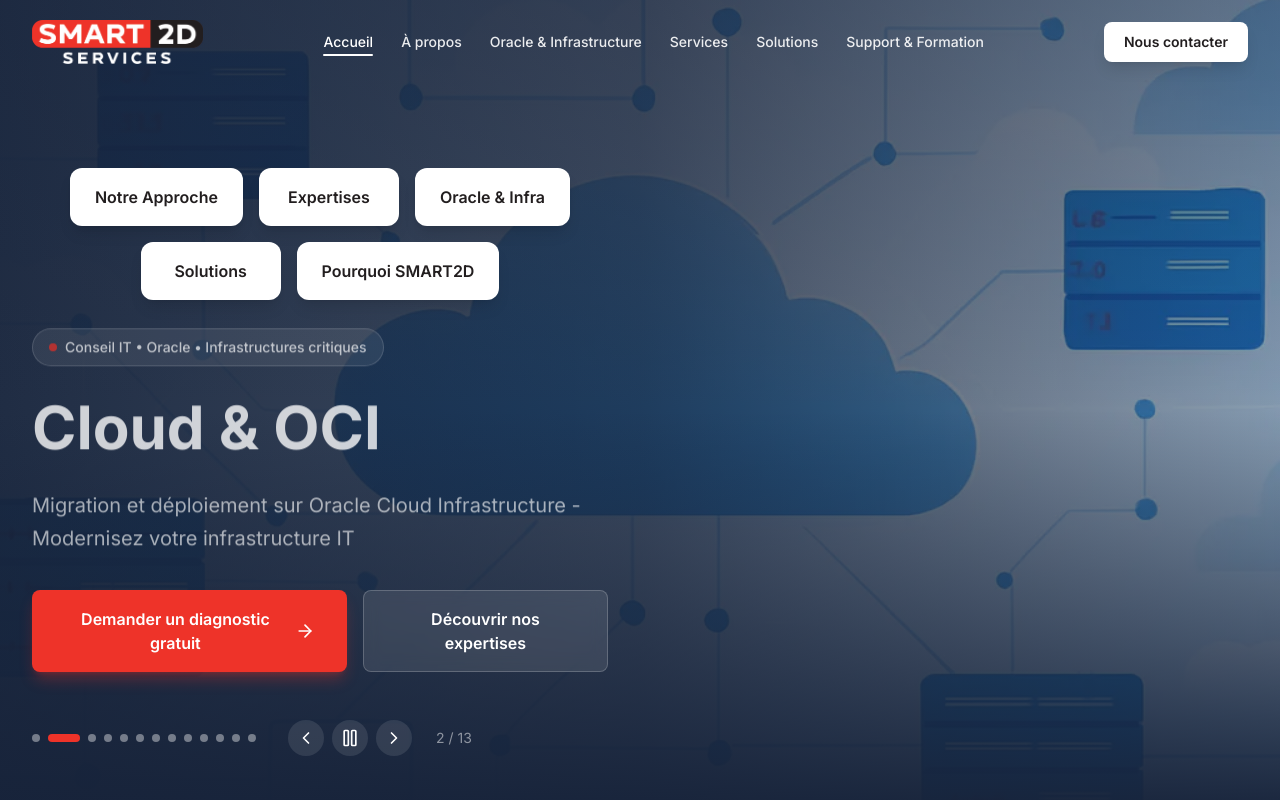
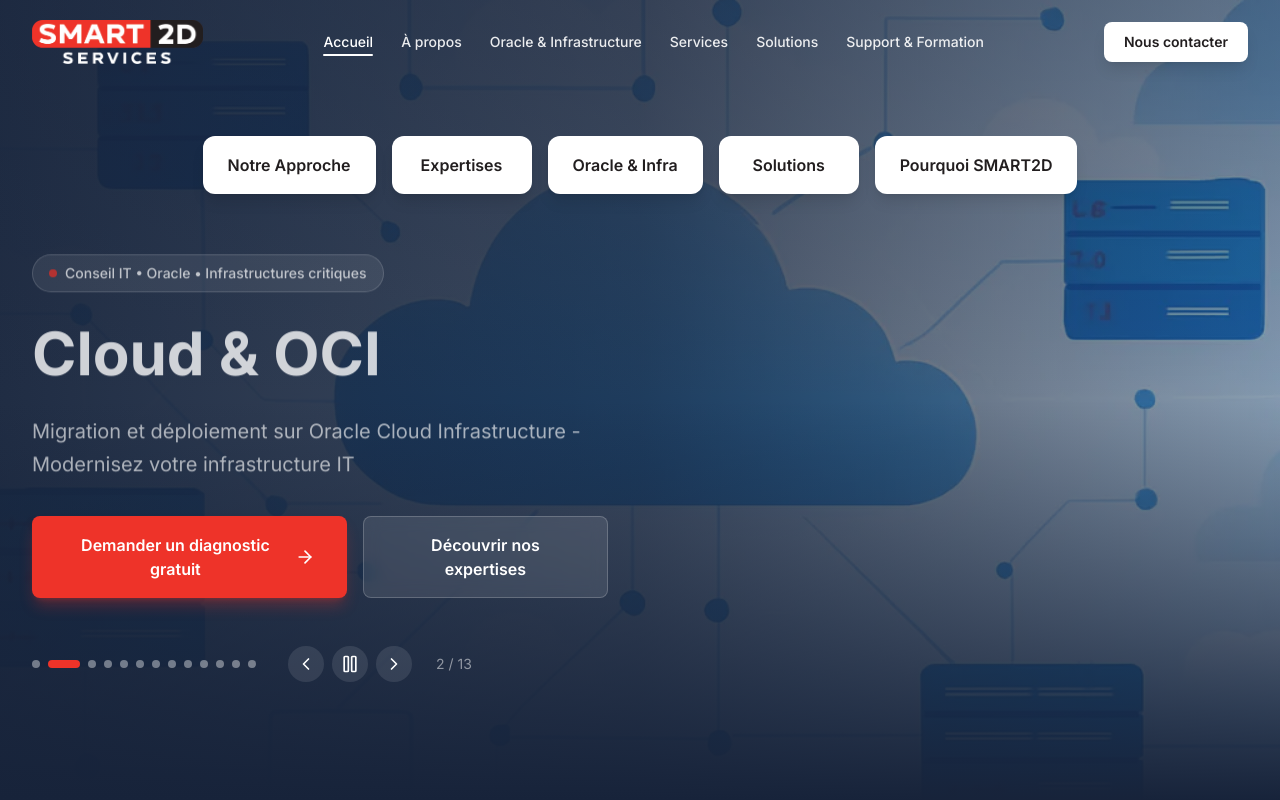
Before and after one commit to Profzen/smart2d, a Next.js app: page / in a window 1280 px wide. Shown: the top 800 px of the page. Built offline with nearby package versions, Linux system fonts and the light colour scheme.

Commit message:
fix(ui): adjust hero anchors layout and spacing per page

```diff
--- a/components/sections/hero.tsx
+++ b/components/sections/hero.tsx
@@ -207,11 +207,14 @@ export function HeroSection() {
       </div>
 
       {/* Content */}
-      <div className="relative z-10 max-w-7xl mx-auto px-4 sm:px-6 lg:px-8 pt-32 lg:pt-40 pb-16">
-        <div className="grid lg:grid-cols-2 gap-8 lg:gap-16 items-center min-h-[60vh]">
+      <div className="relative z-10 max-w-7xl mx-auto px-4 sm:px-6 lg:px-8 pt-24 lg:pt-32 pb-16">
+        <div className="mb-4 lg:mb-8">
+          <HeroAnchors anchors={homeAnchors} containerClassName="pt-2 pb-4" />
+        </div>
+
+        <div className="grid lg:grid-cols-2 gap-8 lg:gap-16 items-center min-h-[50vh]">
           {/* Text Content */}
           <div className="flex flex-col">
-            <HeroAnchors anchors={homeAnchors} />
             <AnimatePresence mode="wait">
               <motion.div
                 key={currentSlide}
--- a/components/ui/hero-anchors.tsx
+++ b/components/ui/hero-anchors.tsx
@@ -9,9 +9,10 @@ export interface Anchor {
 
 interface HeroAnchorsProps {
   anchors: Anchor[]
+  containerClassName?: string
 }
 
-export function HeroAnchors({ anchors }: HeroAnchorsProps) {
+export function HeroAnchors({ anchors, containerClassName = "pt-8 pb-4" }: HeroAnchorsProps) {
   const [activeId, setActiveId] = useState<string>("")
   const scrollContainerRef = useRef<HTMLDivElement>(null)
 
@@ -81,7 +82,7 @@ export function HeroAnchors({ anchors }: HeroAnchorsProps) {
   if (!anchors || anchors.length === 0) return null
 
   return (
-    <div className="w-full pt-2 pb-4 relative z-20">
+    <div className={`w-full relative z-20 ${containerClassName}`}>
       <div
         ref={scrollContainerRef}
         className="flex flex-nowrap sm:flex-wrap gap-4 items-center justify-start sm:justify-center overflow-x-auto sm:overflow-visible no-scrollbar pb-2"
```
